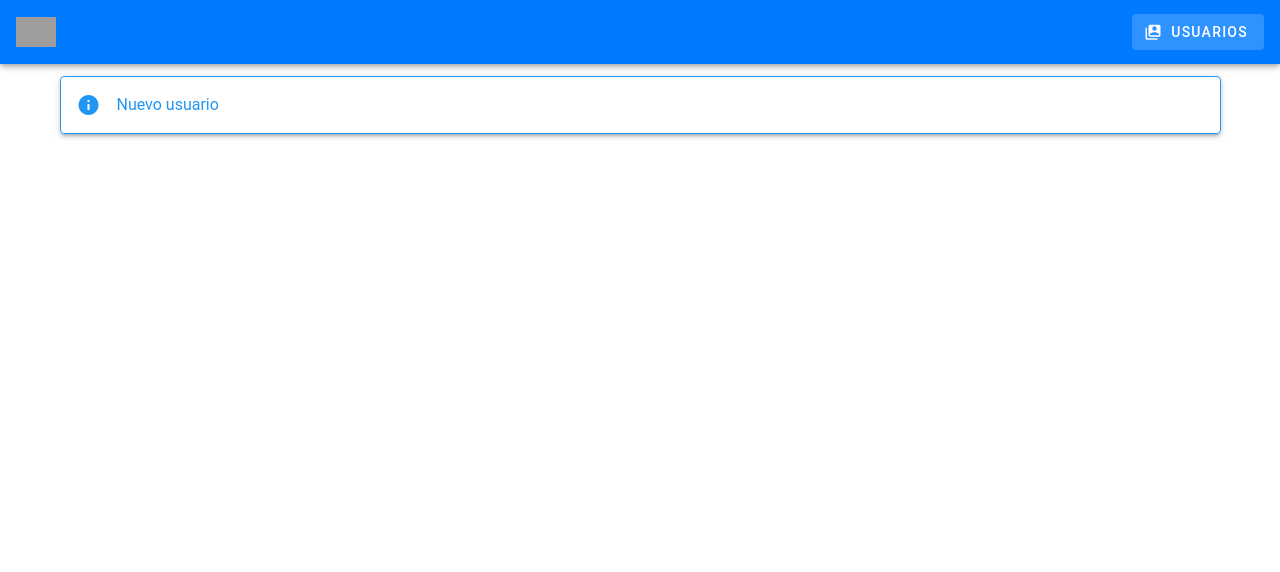
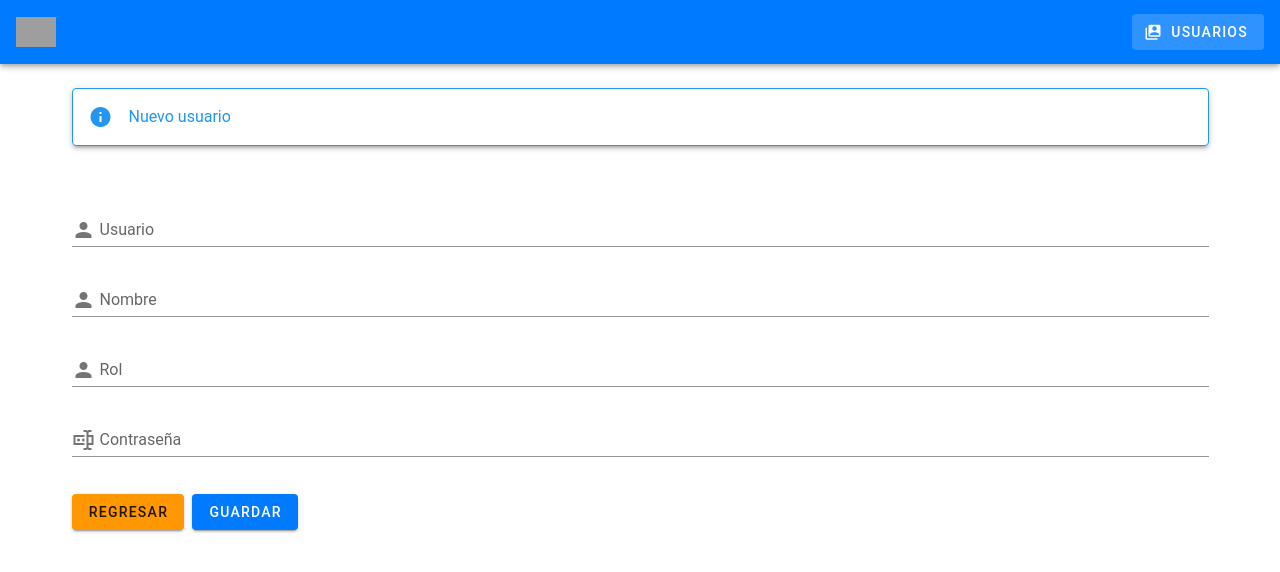
Before and after one commit to moutga/proyecto_b, a Vue app: page /usuarios/-1 in a window 1280 px wide. Shown: the top 572 px of the page. Built offline with nearby package versions, Linux system fonts and the light colour scheme; grey boxes are pictures that could not be loaded.

Commit message:
Actualizando y guardando usuarios

```diff
--- a/src/components/UsuarioItem.vue
+++ b/src/components/UsuarioItem.vue
@@ -1,6 +1,6 @@
 <template lang="es" class="" >
 	<v-row class="grey pr-2 lighten-5 usuarioItem" >
-		<v-col class=""><v-chip small label>#{{id}}</v-chip> {{nombre}} </v-col>
+		<v-col class=""><v-chip small label>#{{id}}</v-chip> {{nombre}}</v-col>
 		<v-col class="col-3">
 			<v-row class="pt-2 justify-end">
 				<router-link :to="{ name: 'usuario', params: { id: id }}">
--- a/src/services/auth.js
+++ b/src/services/auth.js
@@ -197,7 +197,7 @@ class Auth {
 		let usuarios;
 
 		// anónima y asíncrona para poder usar await getUsuarios()
-		return new Promise(async function (resolve, reject) {
+		return new Promise( function (resolve, reject) {
 
 			// usa getUsuarios para levantar la lista
 			//usuarios = await this.getUsuarios();
@@ -228,7 +228,7 @@ class Auth {
 		let usuarios;
 
 		// anónima y asíncrona para poder usar await getUsuarios()
-		return new Promise(async function (resolve, reject) {
+		return new Promise( function (resolve, reject) {
 
 			//usuarios = await t.getUsuarios();
 			usuarios = JSON.parse(localStorage.getItem('usuarios'));
--- a/src/views/UsuarioEdit.vue
+++ b/src/views/UsuarioEdit.vue
@@ -1,16 +1,50 @@
 <template>
 <div>
 
+	<v-container class="mb-3">
 	<!--//* Mensaje de error si la ID no coincide con la de un usuario existente -->
 	<v-alert v-if="hayError" elevation="3" outlined type="error">Ese usuario no existe</v-alert>
 	<!--//* Mensaje de error si la ID no coincide con la de un usuario existente -->
 	<v-alert v-if="esNuevo" elevation="3" outlined type="info">Nuevo usuario</v-alert>
 	<!--//* Mensaje de error si la ID no coincide con la de un usuario existente -->
-	<v-alert v-if="(!esNuevo&&!hayError)" elevation="3" outlined type="success">Editar usuario {{usuario.usuario}}</v-alert>
+	<v-alert v-if="(!esNuevo&&!hayError)" elevation="3" outlined type="info">Editando el usuario <span class="font-weight-bold">{{usuario.usuario}}</span></v-alert>
+	</v-container>
 
-	<div class="">
+	<v-container class="">
+	<v-form @submit.prevent="guardar" class="" ref="formulario">
 
-	</div>
+		<!-- //* Campos de texto -->
+		<v-text-field :rules="reglas" v-model="usuario.usuario" name="usuario" label="Usuario" prepend-inner-icon="mdi-account"></v-text-field>
+		<v-text-field :rules="reglas" v-model="usuario.nombre" name="nombre" label="Nombre" prepend-inner-icon="mdi-account"></v-text-field>
+		<v-text-field :rules="reglas" v-model="usuario.rol" name="rol" label="Rol" prepend-inner-icon="mdi-account"></v-text-field>
+		<v-text-field :rules="reglasContrasena" v-model="nuevaPass" name="contrasena" type="password" label="Contraseña" prepend-inner-icon="mdi-form-textbox-password"></v-text-field>
+		<!-- //* Botones -->
+		<router-link class="ml-auto mr-2" to >
+			<v-btn class="my-4 orange" type="submit"  @click="$router.go(-1)">Regresar</v-btn>
+		</router-link>
+		<v-btn class="my-4 primary" type="submit" >Guardar</v-btn>
+
+
+	</v-form>
+	</v-container>
+
+	<v-dialog v-model="dialog" persistent max-width="310px" >
+	<v-container>
+
+		<v-card>
+			<v-card-text>
+				Error: {{error}}
+			</v-card-text>
+			<v-card-actions>
+				<v-spacer></v-spacer>
+					<v-btn color="green darken-1" text @click="dialog = false" >
+					Ok
+				</v-btn>
+			</v-card-actions>
+		</v-card>
+
+	</v-container>
+	</v-dialog>
 
 </div>
 </template>
@@ -22,19 +56,73 @@ export default {
 	data: function() {
 		return {
 			id: -2,
-			usuario: '',
+			usuario: {},
 			hayError: false,
-			esNuevo: false
+			esNuevo: false,
+			nuevaPass: null,
+			reglas: [
+				function(x){
+					return !!x || 'Dato obligatorio'
+				}
+			],
+			reglasContrasena: [],
+			error: null,
+			dialog: false
 		};
 	},
 	props: {},
 	computed: {},
-	methods: {},
+	methods: {
+		guardar: async function(){
+			if(this.$refs.formulario.validate()){
+
+				//* Si no es un nuevo usuario...
+				if(this.id != -1){
+
+					if(this.nuevaPass){
+						this.usuario.contrasena = this.nuevaPass;
+					}
+
+					try {
+
+						await Auth.actualizar(this.usuario)
+
+					} catch(e){
+						this.error = e
+						this.dialog = true
+					}
+
+				} else {
+
+					try {
+
+						this.usuario.contrasena = this.nuevaPass;
+						this.usuario = await Auth.guardar(this.usuario);
+						console.log(this.usuario);
+						this.$router.replace({ path: '/usuarios/11' });
+
+					} catch(e){
+						this.error = e;
+						this.dialog = true;
+					}
+
+					//* Recupero id del último usuario añadido para
+					//* saltar a su página de edición
+					//! NO ANDA
+					// let todosUsuarios = await Auth.getUsuarios();
+					// let ultimoUsuario = todosUsuarios[todosUsuarios.length-1].id;
+					// this.$router.push({ path: '/usuarios' });
+
+				}
+
+			}
+		}
+	},
 	mounted: async function() {
 
-		//* Si viene id la meto en data
 		try{
 
+			//* Si viene id la meto en data
 			this.$route.params.id && ( this.id = this.$route.params.id );
 			if(this.id != -1){
 				this.usuario = await Auth.getPorId(this.id);
@@ -47,6 +135,15 @@ export default {
 			this.hayError = true
 		}
 
+		//* Si la id = -1 agrego funcion de validación para contraseña
+		if(this.id == -1){
+
+			this.reglasContrasena[0] = function (x){
+				return !!x || 'Dato obligatorio'
+			}
+
+		}
+
 	},
 	components: {
 	}
```
